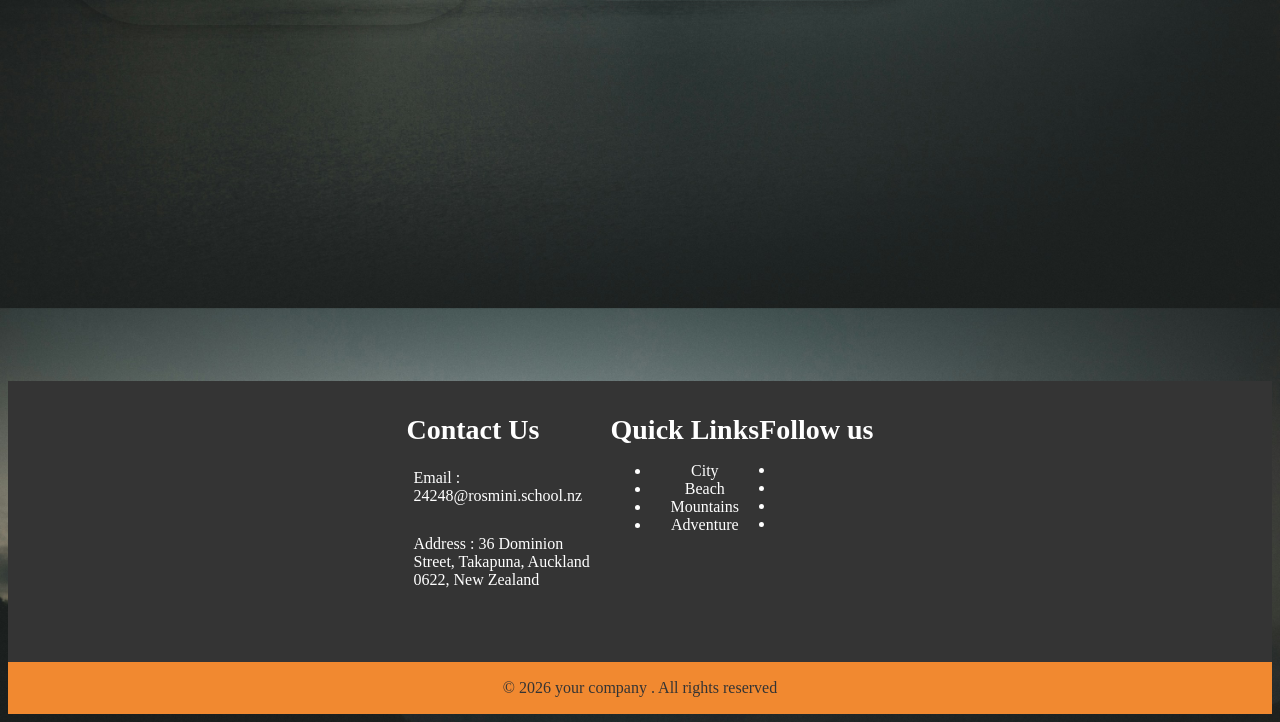
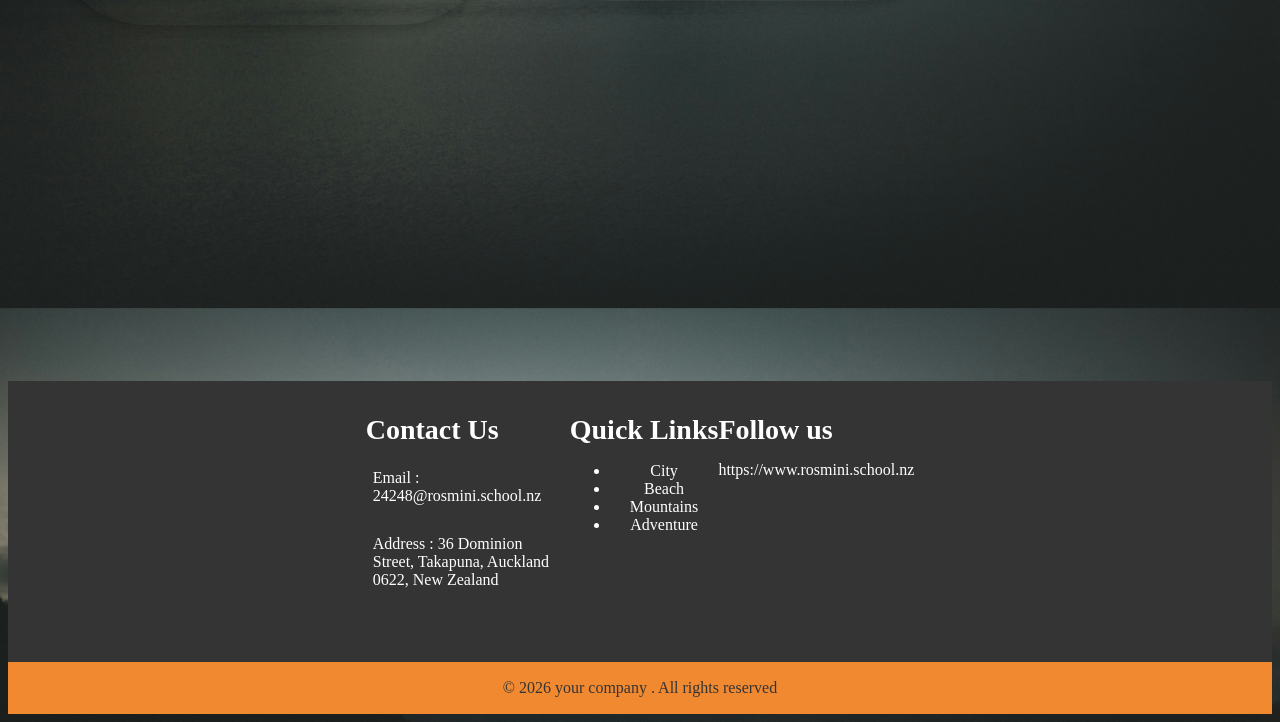
Before and after one commit to Nottopick/DTE-term1-internals, a plain HTML site: page HTML/beach.html in a window 1280 px wide. Shown: the part 546-1268 px from the top of the page. Drawn offline with Linux system fonts and the light colour scheme.

Commit message:
Added Rosmini links in my footer

```diff
--- a/HTML/beach.html
+++ b/HTML/beach.html
@@ -194,10 +194,7 @@
             </div>
             <div class="footer-content">
                 <h3>Follow us</h3>
-                <li><a href=""><i class="fab fa-facebook"></i></a></li>
-                <li><a href=""><i class="fab fa-twitter"></i></a></li>
-                <li><a href=""><i class="fab fa-instagram"></i></a></li>
-                <li><a href=""><i class="fab fa-linkedin"></i></a></li>
+                https://www.rosmini.school.nz
 
             </div>
         </div>
```
Also changed, not shown: HTML/Adventure.html (+1 -4 lines), HTML/City.html (+1 -4 lines), HTML/Mountain.html (+1 -4 lines), HTML/Project Assesment.html (+2 -4 lines).
